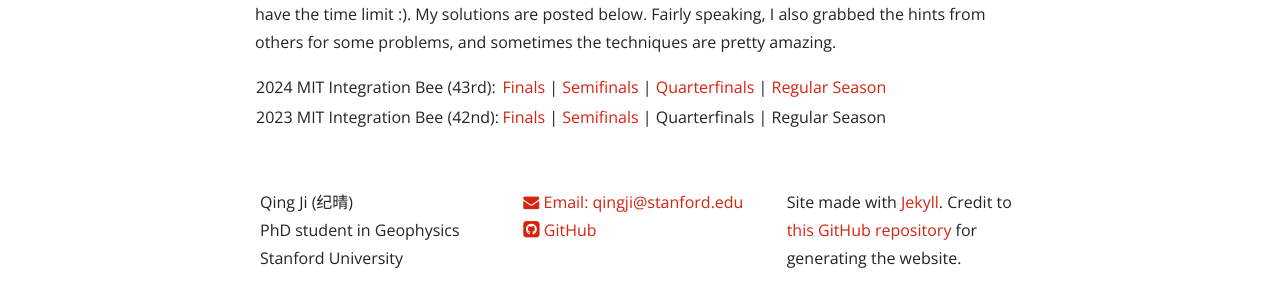
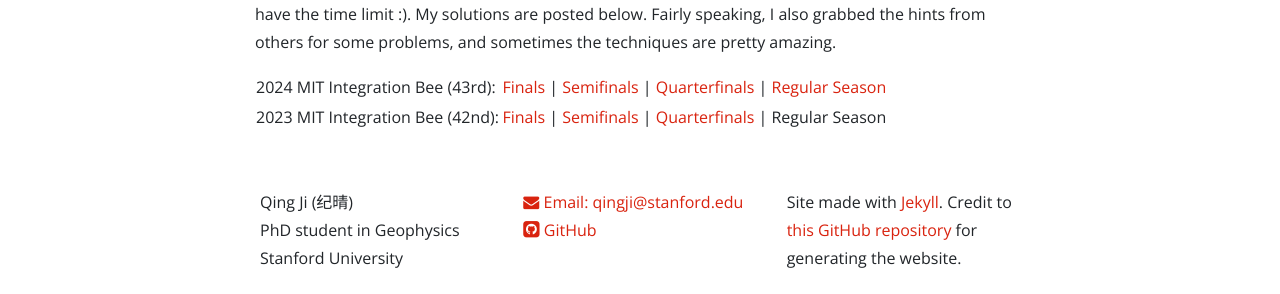
Before and after one commit to NickJi98/NickJi98.github.io, a Jekyll site: the page built from _posts/2024-03-27-MIT-integration.md, in a window 1280 px wide. Shown: the part 217-511 px from the top of the page. Built offline with Jekyll 4.4.1, drawn with Linux system fonts in a browser that asks for light colours; nearby versions of some CDN libraries; a style sheet for code colours, icons or effects is not loaded; part of the change alters nothing that is shown.

Commit message:
Update files

```diff
--- a/_posts/2024-03-27-MIT-integration.md
+++ b/_posts/2024-03-27-MIT-integration.md
@@ -18,7 +18,7 @@ date: 2024-03-27
   <tr>
     <td>2023 MIT Integration Bee (42nd):</td>
     <td>
-    <a href="{{ site.url }}{{ site.baseurl }}/_data/files/MIT_integration/2023_Finals.pdf" target="_blank">Finals</a> | <a href="{{ site.url }}{{ site.baseurl }}/_data/files/MIT_integration/2023_Semifinals.pdf" target="_blank">Semifinals</a> | Quarterfinals | Regular Season
+    <a href="{{ site.url }}{{ site.baseurl }}/_data/files/MIT_integration/2023_Finals.pdf" target="_blank">Finals</a> | <a href="{{ site.url }}{{ site.baseurl }}/_data/files/MIT_integration/2023_Semifinals.pdf" target="_blank">Semifinals</a> | <a href="{{ site.url }}{{ site.baseurl }}/_data/files/MIT_integration/2023_Quarterfinals.pdf" target="_blank">Quarterfinals</a> | Regular Season
     </td>
   </tr>
 </table>
```
Also changed, not shown: 5 other files.
